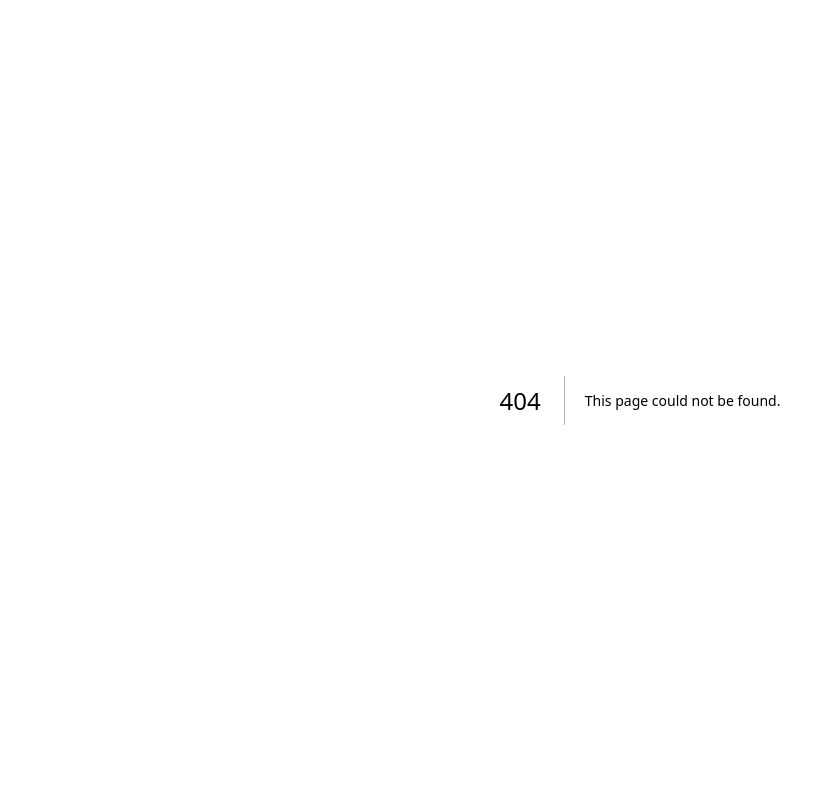
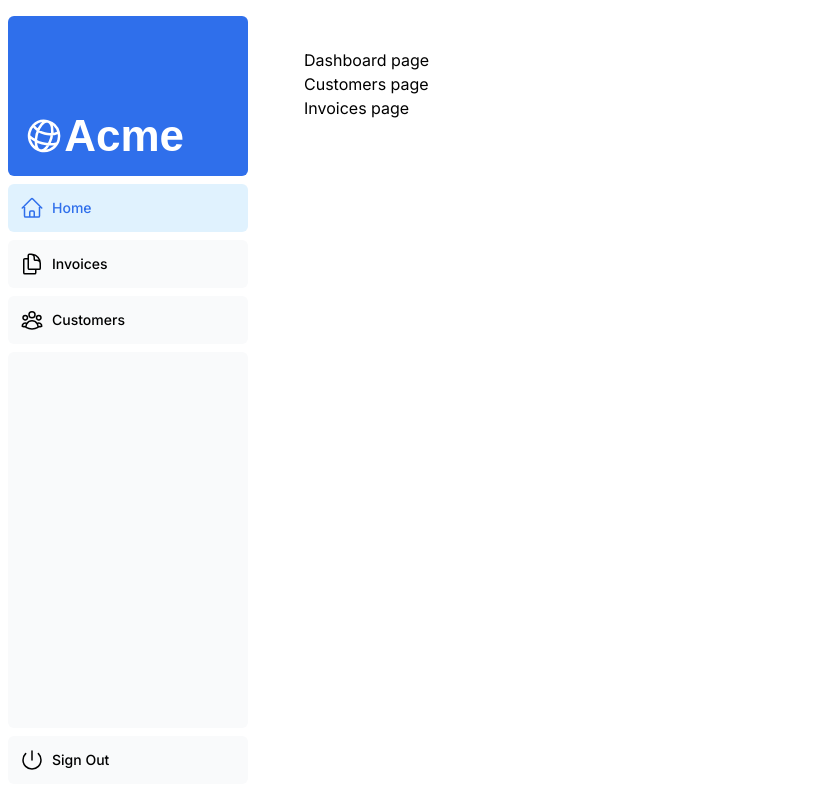
Before and after one commit to tzkmx/nextjs-dashboard-example, a Next.js app: page /dashboard in a window 1280 px wide. Before the commit this address had no page. Shown: the whole page, without its empty margins (0-835 px from the left). Built offline with nearby package versions, Linux system fonts and the light colour scheme; a web font is replaced by a local one.

Commit message:
First dashboard layout presented

```diff
--- /dev/null
+++ b/app/dashboard/customers/page.tsx
@@ -0,0 +1,3 @@
+export default function Customers() {
+    return <p>Customers page</p>
+}
--- /dev/null
+++ b/app/dashboard/invoices/page.tsx
@@ -0,0 +1,3 @@
+export default function Invoices() {
+    return <p>Invoices page</p>
+}
--- /dev/null
+++ b/app/dashboard/layout.tsx
@@ -0,0 +1,17 @@
+import {Metadata} from "next";
+import SideNav from '@/app/ui/dashboard/sidenav';
+
+export const metadata: Metadata = {
+    title: 'dashboard'
+}
+
+export default function Layout({ children }: { children: React.ReactNode }) {
+    return (
+        <div className="flex h-screen flex-col md:flex-row md:overflow-hidden">
+            <div className="w-full flex-none md:w-64">
+                <SideNav />
+            </div>
+            <div className="flex-grow p-6 md:overflow-y-auto md:p-12">{children}</div>
+        </div>
+    );
+}
--- /dev/null
+++ b/app/dashboard/page.tsx
@@ -0,0 +1,16 @@
+import Link from "next/link";
+
+export default function Page() {
+    return <main>
+    <p>Dashboard page</p>
+        <ul>
+            <li>
+                <Link href={'/dashboard/customers'}>Customers page</Link>
+
+            </li>
+            <li>
+                <Link href={'/dashboard/invoices'}>Invoices page</Link>
+            </li>
+        </ul>
+    </main>
+}
--- a/app/layout.tsx
+++ b/app/layout.tsx
@@ -1,5 +1,10 @@
 import '@/app/ui/global.css'
 import { inter, lusitana } from "@/app/ui/fonts";
+import {Metadata} from "next";
+
+export const metadata: Metadata = {
+  title: 'next.js demo project'
+}
 
 export default function RootLayout({
   children,
--- a/app/ui/dashboard/nav-links.tsx
+++ b/app/ui/dashboard/nav-links.tsx
@@ -1,8 +1,13 @@
+'use client';
+
 import {
   UserGroupIcon,
   HomeIcon,
   DocumentDuplicateIcon,
 } from '@heroicons/react/24/outline';
+import {usePathname} from "next/navigation";
+import Link from "next/link";
+import clsx from "clsx";
 
 // Map of links to display in the side navigation.
 // Depending on the size of the application, this would be stored in a database.
@@ -17,19 +22,26 @@
 ];
 
 export default function NavLinks() {
+  const pathname = usePathname();
+
   return (
       <>
         {links.map((link) => {
           const LinkIcon = link.icon;
           return (
-          <a
+              <Link
                   key={link.name}
                   href={link.href}
-            className="flex h-[48px] grow items-center justify-center gap-2 rounded-md bg-gray-50 p-3 text-sm font-medium hover:bg-sky-100 hover:text-blue-600 md:flex-none md:justify-start md:p-2 md:px-3"
+                  className={clsx(
+                      'flex h-[48px] grow items-center justify-center gap-2 rounded-md bg-gray-50 p-3 text-sm font-medium hover:bg-sky-100 hover:text-blue-600 md:flex-none md:justify-start md:p-2 md:px-3',
+                      {
+                        'bg-sky-100 text-blue-600': pathname === link.href,
+                      },
+                  )}
               >
                 <LinkIcon className="w-6" />
                 <p className="hidden md:block">{link.name}</p>
-          </a>
+              </Link>
           );
         })}
       </>
```
Lines whose indentation alone changed are shown as unchanged.
